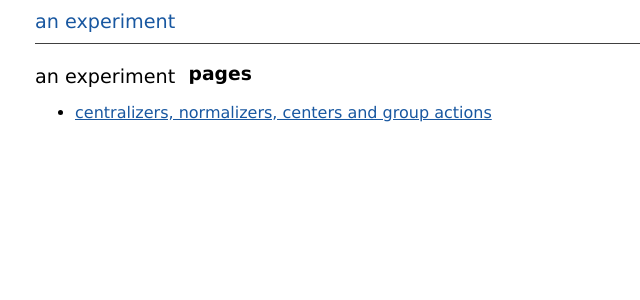
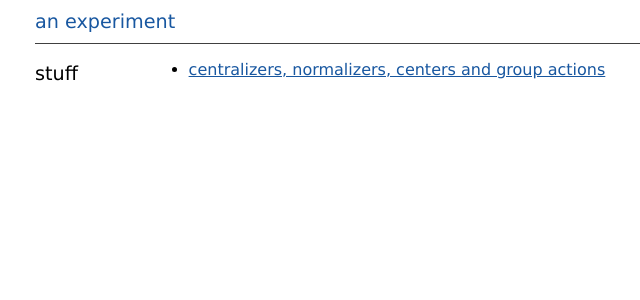
Before and after one commit to fred6/fred6.github.com, a Jekyll site: the page built from index.html, in a window 1280 px wide. Shown: the top 300 px of the page, without its empty margins (21-661 px from the left). Built offline with Jekyll 4.4.1, drawn with Linux system fonts in a browser that asks for light colours.

Commit message:
initial commit

```diff
--- a/index.html
+++ b/index.html
@@ -1,9 +1,7 @@
 ---
 layout: default
-title: an experiment
+title: stuff
 ---
-<h1>pages</h1>
-
 <ul>
 {% for post in site.posts %}
   <li><a href="{{ post.url }}">{{ post.title }}</a></li>
```
